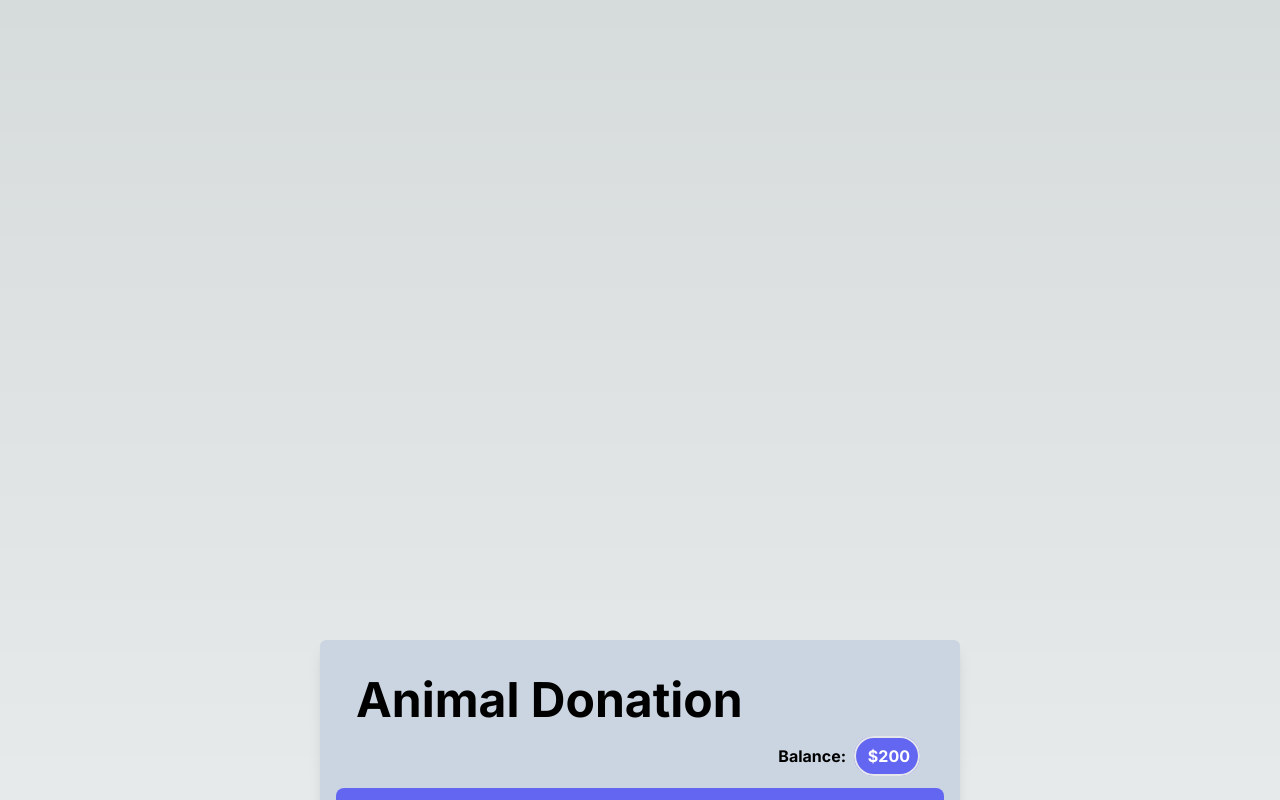
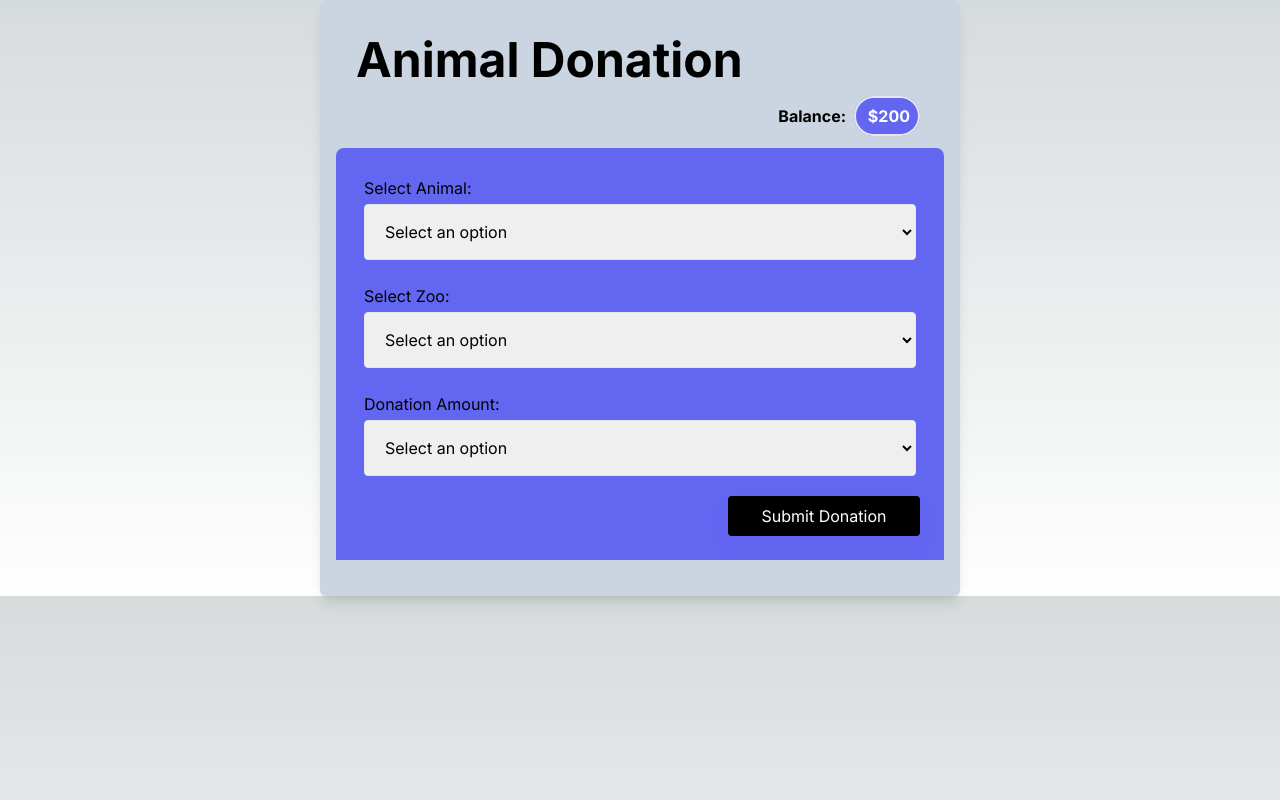
Before and after one commit to corianoharris/animal-donations, a Next.js app: page / in a window 1280 px wide. Shown: the top 800 px of the page. Built offline with nearby package versions, Linux system fonts and the light colour scheme.

Commit message:
removed css rule of margin center items for body

```diff
--- a/src/app/globals.css
+++ b/src/app/globals.css
@@ -24,8 +24,6 @@ body {
       rgb(var(--background-end-rgb))
     )
     rgb(var(--background-start-rgb));
-
-    margin: 50% auto;
 }
 
 @layer utilities {
```
